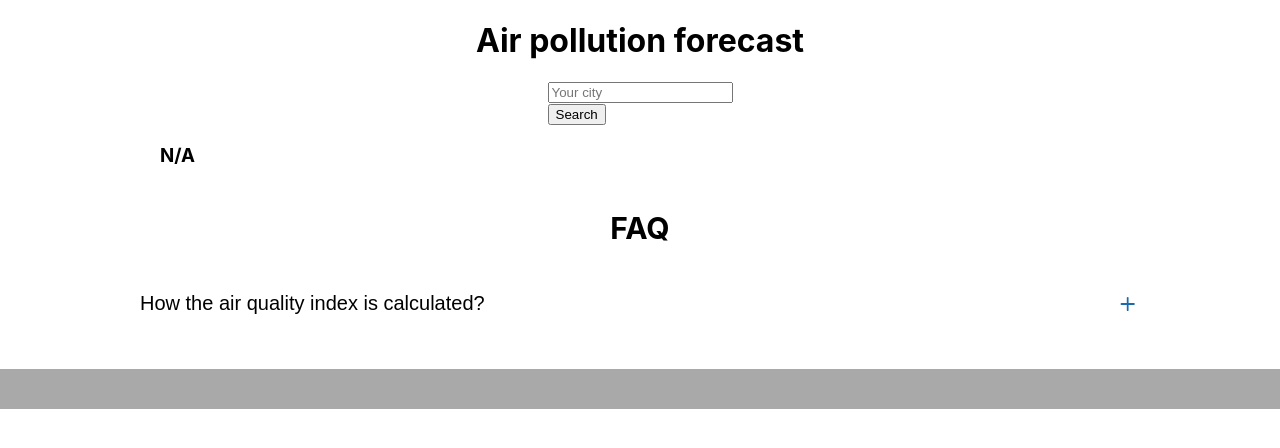
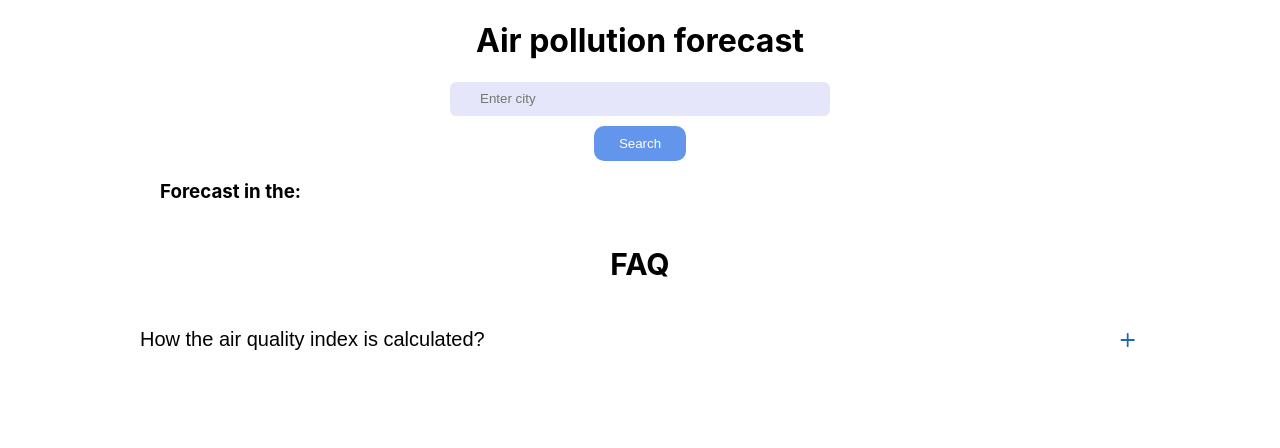
Before and after one commit to Alina-Gimp/air-pollution-forecast, a React (Create React App) app: page / in a window 1280 px wide. Shown: the top 448 px of the page. Built offline with nearby package versions, Linux system fonts and the light colour scheme; no server answers.

Commit message:
Stylized search button and added city search only in latin

```diff
--- a/package.json
+++ b/package.json
@@ -12,6 +12,7 @@
     "@testing-library/jest-dom": "5.16.5",
     "@testing-library/react": "13.4.0",
     "@testing-library/user-event": "13.5.0",
+    "axios": "^1.2.1",
     "chart.js": "^3.9.1",
     "react": "18.2.0",
     "react-authorization": "^0.3.2",
--- a/src/air-quality/AirQuality.jsx
+++ b/src/air-quality/AirQuality.jsx
@@ -12,13 +12,9 @@ import useGetCoordinatesByAddressName from "./hook/useGetCoordinatesByAddressNam
 
 function AirQuality() {
   const [city, setCity] = useState();
-  const [isCityLoaded, setCityLoaded] = useState(false);
-
-  console.log("city: " + isCityLoaded)
 
   const addresses = useGetCoordinatesByAddressName(city);
   const firstAddress = !!addresses && addresses.length > 0 && addresses[0] || {};
-  console.log(firstAddress)
 
   const forecastAirPollutions = useGetAirPollutionData(firstAddress.coordinates);
   console.log(forecastAirPollutions);
@@ -73,6 +69,7 @@ function AirQuality() {
     forShow.push({ date: key, pollution: oneDaySum });
   });
 
+
   return (
     <div className="airQuality">
       <h1 className="header">Air pollution forecast</h1>
@@ -83,7 +80,7 @@ function AirQuality() {
           />
         </div>
       </div>
-      <h3 className="city">{firstAddress.name || "N/A"}</h3>
+      <h3 className="city">Forecast in the: {firstAddress.name}</h3>
       <div className="blocks">
         {forShow.map((pollutionOn, index) => {
           /* const displayData = new Date(forecastAirPollution.dt * 1000).toDateString();
@@ -118,7 +115,6 @@ function AirQuality() {
         })}
       </div>
       <FaqComponent />
-      <div className="footer" />
     </div>
   );
 }
--- a/src/air-quality/AirQualityStyle.css
+++ b/src/air-quality/AirQualityStyle.css
@@ -67,7 +67,6 @@
 
 .pollutions {
     font-size: 22px;
-    margin-bottom: 20px;
     text-align: start;
 }
 
@@ -134,11 +133,12 @@
     color: black;
     height: 2rem;
     outline: 0;
-    padding-inline-end: 44px;
-    padding-inline-start: 52px;
+    padding-inline-end: 30px;
+    padding-inline-start: 30px;
     position: relative;
     width: 20rem;
 }
+
 
 
 .infoStatus {
@@ -221,13 +221,6 @@
 }
 
 
-.footer {
-    background-color: darkgray;
-    width: 100%;
-    height: 40px;
-    margin-top: 30px;
-}
-
 .components_1_2 {
     display: flex;
     flex-direction: row;
@@ -245,3 +238,19 @@
     display: flex;
     align-self: center;
 }
+
+.buttonDiv {
+    display: flex;
+    justify-content: center;
+    margin-top: 10px;
+}
+
+.button {
+    background-color: cornflowerblue;
+    border: none;
+    color: white;
+    padding: 10px 25px;
+    text-align: center;
+    border-radius: 10px;
+    cursor: pointer;
+}
--- a/src/air-quality/FaqComponent.js
+++ b/src/air-quality/FaqComponent.js
@@ -17,6 +17,7 @@ function FaqComponent() {
 
   return (
     <>
+      <div className="faqSpace">
       <div className="divFaq">
         <h2 className="faq">FAQ</h2>
       </div>
@@ -47,6 +48,7 @@ function FaqComponent() {
           </div>
         </div>
       </div>
+      </div>
     </>
   );
 }
--- a/src/air-quality/InputCity.js
+++ b/src/air-quality/InputCity.js
@@ -4,8 +4,10 @@ function InputCity({saveCity}) {
   const [currentCity, setCurrentCity] = useState('');
 
   function handleChange(event) {
-    setCurrentCity(event.target.value);
+    setCurrentCity(event.target.value.replace(/[^A-Za-z]/ig, ''));
   }
+
+
 
   function handleButtonClick() {
     if (currentCity.trim() === '') return;
@@ -20,14 +22,17 @@ function InputCity({saveCity}) {
     <div className="buttonAndInput">
       <div className="inputDiv">
         <input
-          placeholder="Your city"
+          id="autocomplete"
+          className="input"
+          placeholder="Enter city"
           value={currentCity}
           onChange={handleChange}
           onKeyPress={handleKeyPress}
+          title="Only latin letters"
         />
       </div>
-      <div>
-        <button onClick={handleButtonClick}>Search</button>
+      <div className="buttonDiv">
+        <button className="button" onClick={handleButtonClick}>Search</button>
       </div>
     </div>
 
--- a/src/air-quality/hook/useGetCoordinatesByAddressName.js
+++ b/src/air-quality/hook/useGetCoordinatesByAddressName.js
@@ -6,7 +6,7 @@ function useGetCoordinatesByAddressName(address) {
 
   useEffect(() => {
     if (!!address) {
-      fetch('https://api.opencagedata.com/geocode/v1/json?key=' + KEY.COORDINATES + "&q=" + address)
+      fetch('https://api.opencagedata.com/geocode/v1/json?key=' + KEY.COORDINATES + "&q=" + address + "&language=en")
         .then((response) => response.json())
         .then((data) => {
           const results = data.results;
```
